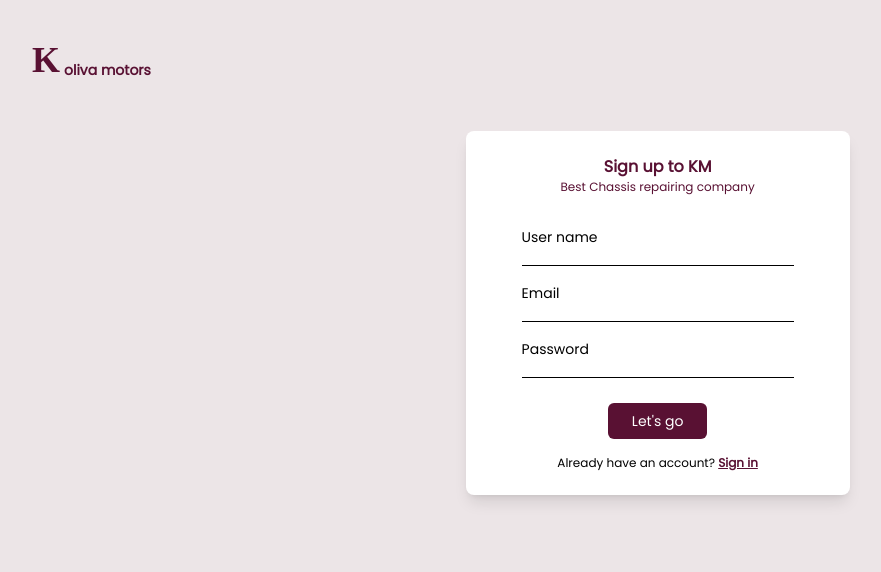
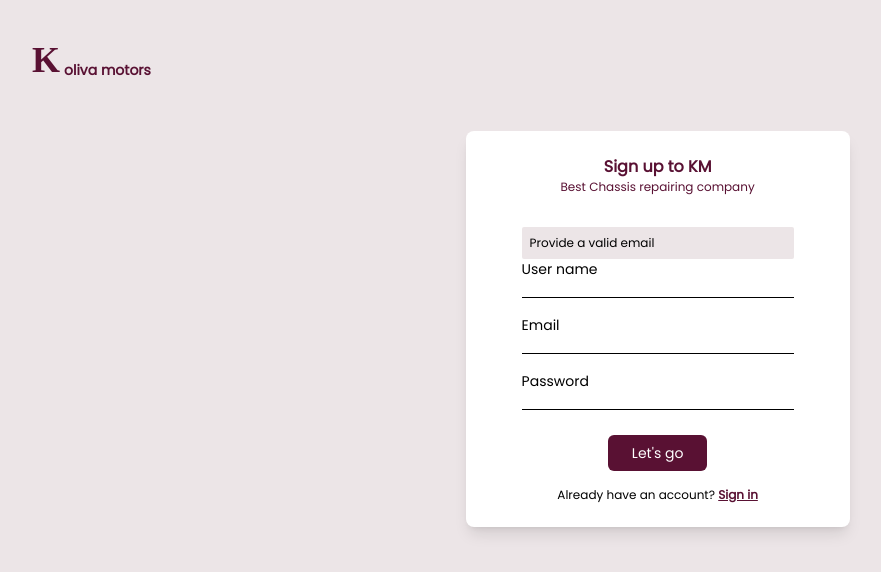
Before and after one commit to dianKoliva/kmFront, a React (Vite) app: page /signup in a window 1280 px wide. Shown: the top 572 px of the page, without its empty margins (8-889 px from the left). Built offline with nearby package versions, Linux system fonts and the light colour scheme; a web font is replaced by a local one.

Commit message:
new changes

```diff
--- a/package.json
+++ b/package.json
@@ -17,7 +17,8 @@
     "react-icons": "^4.3.1",
     "react-router-dom": "^5.3.0",
     "save": "^2.4.0",
-    "tailwindcss": "^3.0.8"
+    "tailwindcss": "^3.0.8",
+    "validator": "^13.7.0"
   },
   "devDependencies": {
     "@vitejs/plugin-react": "^1.0.7",
--- a/src/components/forms/Signup.jsx
+++ b/src/components/forms/Signup.jsx
@@ -2,6 +2,7 @@ import React, { useState } from 'react'
 import Forms from '../../layouts/Forms'
 import { Link } from 'react-router-dom'
 import axios from 'axios'
+import validator from 'validator'
 
 const Signup = (props) => {
     const base="http://localhost:3050/km"
@@ -9,11 +10,13 @@ const Signup = (props) => {
     const [name,setName]=useState("")
     const [email,setEmail]=useState("")
     const [pass,setPass]=useState("")
+    const [notEmail,setNotEmail]=useState(false);
 
 
-    const  sign_Up=async(e,name,email,pass)=>{
-        e.preventDefault()
-        console.log(name,email,pass);
+    const  sign_Up=()=>{
+
+
+      console.log(validator.isEmail(email));
     //     await axios.post('/signup', {
     //  name:name,
     //  passord:pass,
@@ -33,8 +36,15 @@ const Signup = (props) => {
             <p className=' text-xs text-def'>Best Chassis repairing company</p>
             </div>
 
+            <div className='text-xs rounded-sm bg-side '>
+                <div className='px-2 py-2'>
+                <p className='text-red'>Provide a valid email</p>
+                </div>
 
-            <form action="" className='text-sm'>
+            </div>
+
+
+            <div className='text-sm'>
                 <div className='inputs'>
                 <div>
                 <p>User name</p>
@@ -74,7 +84,7 @@ const Signup = (props) => {
                 </div>
 
 
-            </form>
+            </div>
 
         </div>
         </Forms>
```
Also changed, not shown: 1 other file (tests, documents, lock files or other folders).
